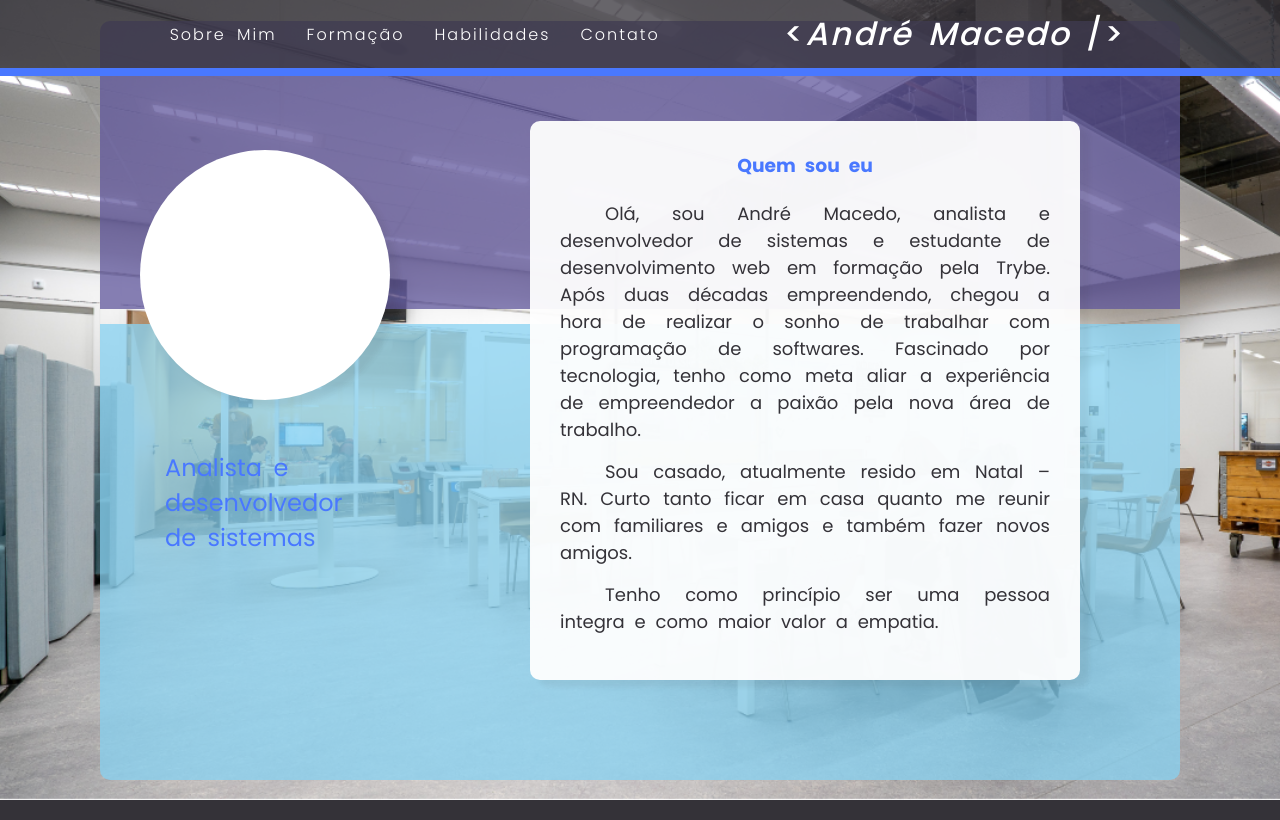
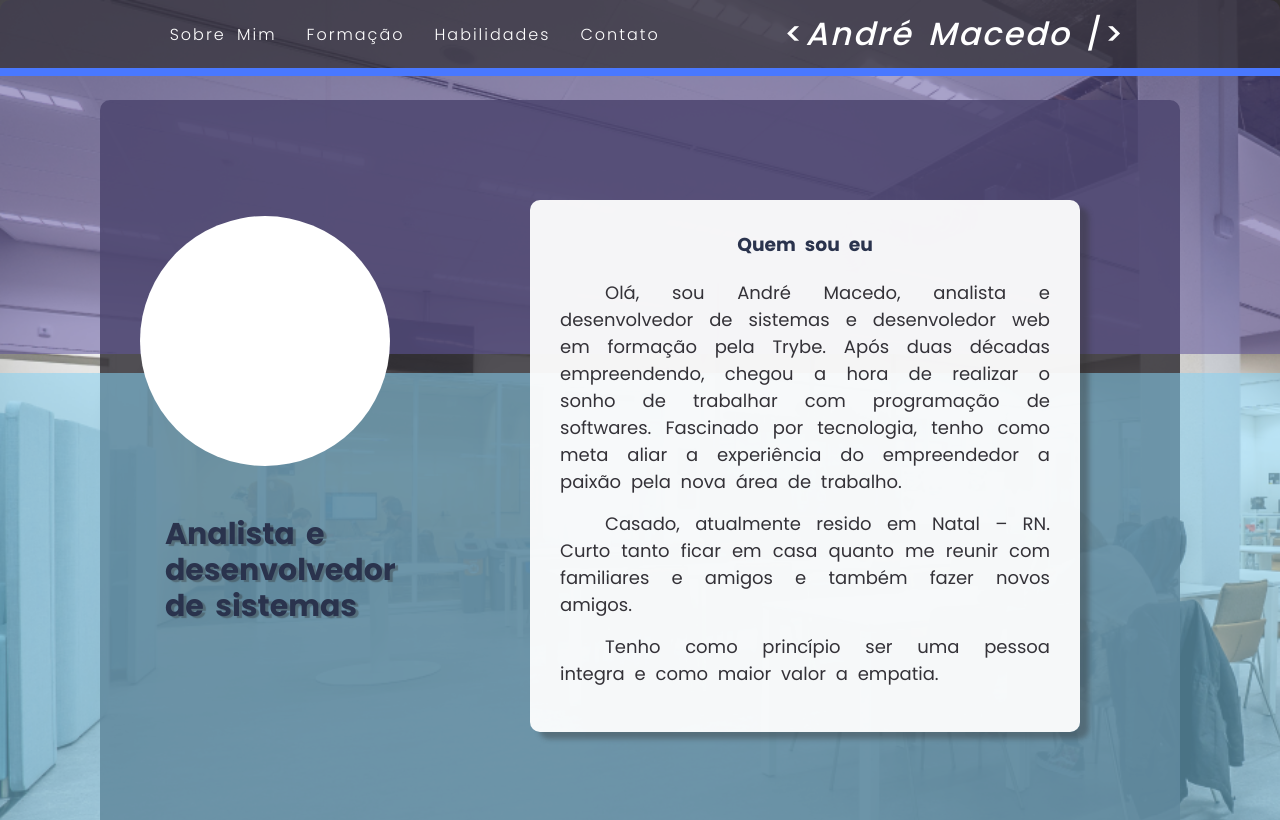
Before and after one commit to andreapmacedo/andreapmacedo.github.io, a plain HTML site: page index.html in a window 1280 px wide. Shown: the top 820 px of the page. Drawn offline with Linux system fonts and the light colour scheme; a web font is replaced by a local one.

Commit message:
Modifica o fundo da página 'about'

```diff
--- a/index.html
+++ b/index.html
@@ -37,7 +37,7 @@
         </div>
 
         <div class="about-personal-subtitle">
-          <p>Analista e desenvolvedor de sistemas</p>
+          <p><b>Analista e desenvolvedor de sistemas</b></p>
         </div>
 
         <!-- <img class="img-main" src="/img/andre-kellen.jpg" alt="André Macedo"> -->
@@ -48,8 +48,8 @@
         <div class="about-me-card-text-container">
           <div class="text-container">
             <h3>Quem sou eu</h3>
-            <p>Olá, sou André Macedo, analista e desenvolvedor de sistemas e estudante de desenvolvimento web em formação pela Trybe. Após duas décadas empreendendo, chegou a hora de realizar o sonho de trabalhar com programação de softwares. Fascinado por tecnologia, tenho como meta aliar a experiência de empreendedor a paixão pela nova área de trabalho.</p>
-            <p>Sou casado, atualmente resido em Natal – RN. Curto tanto ficar em casa quanto me reunir com familiares e amigos e também fazer novos amigos.</p>
+            <p>Olá, sou André Macedo, analista e desenvolvedor de sistemas e desenvoledor web em formação pela Trybe. Após duas décadas empreendendo, chegou a hora de realizar o sonho de trabalhar com programação de softwares. Fascinado por tecnologia, tenho como meta aliar a experiência do empreendedor a paixão pela nova área de trabalho.</p>
+            <p>Casado, atualmente resido em Natal – RN. Curto tanto ficar em casa quanto me reunir com familiares e amigos e também fazer novos amigos.</p>
             <p>Tenho como princípio ser uma pessoa integra e como maior valor a empatia.</p>
           </div>
         </div>
--- a/style.css
+++ b/style.css
@@ -1,5 +1,6 @@
 @import url("https://fonts.googleapis.com/css?family=Poppins:200,300,400,500,600,700,800,900&display=swap");
 @import url("https://fonts.googleapis.com/css2?family=Andada+Pro&display=swap");
+@import url('https://fonts.googleapis.com/css2?family=Finlandica:ital,wght@1,400;1,600&display=swap');
 * {
   margin: 0;
   padding: 0;
@@ -109,7 +110,9 @@ header p {
 }
 
 .about-main {
-  position: absolute;
+  background-color: rgba(52, 50, 56, 0.85);
+  /* a posição absolute permite deixar os filhos limitados ao tamanho do pai */
+  /* position: absolute;  */
   margin: 100px;
   display: flex;
   flex-direction: row;
@@ -123,7 +126,7 @@ header p {
 .about-top {
   position: absolute;
   /* background-color: #61579D; */
-  background-color: rgba(97, 87, 157, 0.75);
+  background-color: rgba(97, 87, 157, 0.55);
   border-radius: 10px 10px 0 0;
   width: 100%;
   /* width: 800px; */
@@ -136,8 +139,8 @@ header p {
 
 .about-bottom {
   position: absolute;
-  background-color: #87D2F2;
-  background-color: rgba(135, 210, 242, 0.75);
+  /* background-color: #87D2F2; */
+  background-color: rgba(135, 210, 242, 0.55);
   border-radius: 0 0 10px 10px;
   width: 100%;
   /* width: 800px; */
@@ -152,7 +155,7 @@ header p {
   /* position: absolute; */
   /* background-color: #fff; */
   background-color: rgba(254, 254, 254, 0.95);
-  box-shadow: 9px 7px 5px rgba(50, 50, 50, 0.07);
+  box-shadow: 9px 7px 5px rgba(50, 50, 50, 0.37);
   border-radius: 10px;
   z-index: 10;
 }
@@ -178,7 +181,7 @@ header p {
 
 .about-personal-img{
   background-color: #fff;
-  box-shadow: 9px 7px 5px rgba(50, 50, 50, 0.07);
+  /* box-shadow: 3px 3px 3px 3px rgba(50, 50, 50, 0.17); */
   border-radius: 50%;
   width: 250px;
   height: 250px;
@@ -193,11 +196,16 @@ header p {
 }
 
 .about-personal-subtitle p{
-  color: #4978ff;
+  color: #2a334d;
   /* font-size: larger; */
-  font-style: inherit;
-  font-size: 24px;
-  font-weight: 400;
+  /* text-shadow: 1px 1px #fff; */
+  /* font-style: inherit; */
+  line-height: 1.2em;
+  font-size: 30px;
+  text-shadow: 3px 2px 1px rgba(50, 50, 50, 0.37);
+  /* font-weight: 400; */
+  /* font-weight: 400; */
+  font-family: 'Finlandica', sans-serif;
 }
 
 .about-me-card-text-container h3{
@@ -206,7 +214,8 @@ header p {
 
 .about-me-card-text-container h3{
   padding-bottom: 20px;
-  color: #4978ff;
+  /* color: #4978ff; */
+  color: #2a334d;
   text-align: center;
 }
 
```
